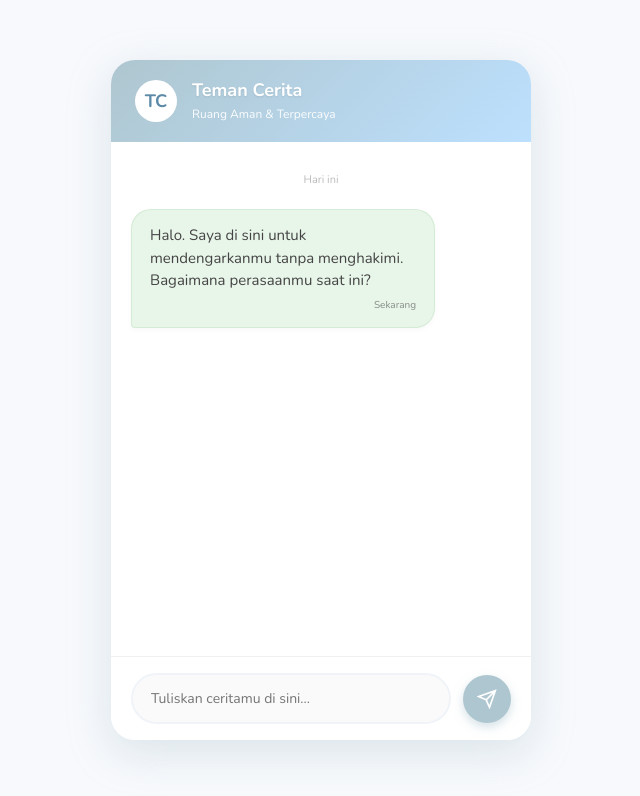
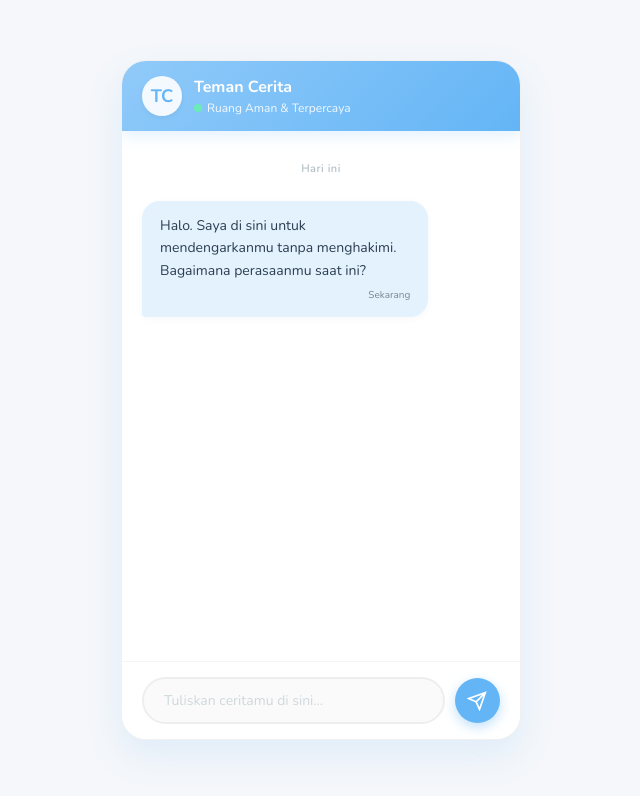
Before and after one commit to Aristoabd/konstruksi, a plain HTML site: page index.html in a window 1280 px wide. Shown: the whole page, without its empty margins (319-959 px from the left). Drawn offline with nearby package versions, Linux system fonts and the light colour scheme.

Commit message:
Update style.css

```diff
--- a/style.css
+++ b/style.css
@@ -1,36 +1,43 @@
 :root {
+    /* --- PALET WARNA BARU (LEBIH TERANG/BRIGHT) --- */
 
-    --primary-blue: #AEC6CF;
-    --deep-blue: #5D8AA8;
+    /* Biru Cerah (Langit): Memberikan kesan ruang aman yang luas & tenang */
+    /* Menggantikan biru yang terlalu 'corporate' menjadi lebih friendly */
+    --primary-blue: #64B5F6;       /* Tombol & Aksen Utama */
+    --header-gradient-1: #90CAF9;  /* Gradasi Header Kiri */
+    --header-gradient-2: #64B5F6;  /* Gradasi Header Kanan */
 
-    --healing-green: #E8F5E9;
-    --green-accent: #81C784;
+    /* Hijau Mint: Kesan healing yang segar & ringan di mata */
+    --bot-bg: #E3F2FD;             /* Background pesan bot (Biru-putih sangat muda) */
+    --bot-text: #2c3e50;           /* Teks bot (Abu tua agar kontras) */
 
-    --warm-pink: #F8BBD0;
-    --deep-pink: #D81B60;
+    /* Pink Blush: Kehangatan emosional yang lembut */
+    --user-bg: #FFCDD2;            /* Background pesan user (Pink muda) */
+    --user-text: #5D4037;          /* Teks user (Coklat tua lembut, bukan hitam) */
 
-    --clean-white: #FFFFFF;
-    --bg-color: #F7F9FC;
-
-    --text-dark: #444444;
-    --text-light: #888888;
+    /* Putih & Netral: Minimalis & Bersih */
+    --bg-app: #F5F7FA;             /* Latar belakang luar aplikasi */
+    --chat-bg: #FFFFFF;            /* Latar belakang area chat */
+    --input-bg: #FAFAFA;           /* Background kolom ketik */
 }
 
+/* Reset & Font */
 * {
     margin: 0;
     padding: 0;
     box-sizing: border-box;
-    font-family: 'Nunito', sans-serif;
+    font-family: 'Nunito', 'Segoe UI', Tahoma, Geneva, Verdana, sans-serif;
 }
 
 body {
-    background-color: var(--bg-color);
+    background-color: var(--bg-app);
     height: 100vh;
     display: flex;
     justify-content: center;
     align-items: center;
 }
 
+/* Container Utama */
 .chat-wrapper {
     width: 100%;
     height: 100%;
@@ -42,160 +49,191 @@ body {
 
 .chat-container {
     width: 100%;
-    max-width: 420px;
+    max-width: 400px; /* Sedikit lebih ramping agar elegan */
     height: 85vh;
-    background: var(--clean-white);
-    border-radius: 24px;
-    box-shadow: 0 12px 40px rgba(174, 198, 207, 0.4);
+    background: var(--chat-bg);
+    border-radius: 25px;
+    /* Shadow yang sangat lembut (glowing effect) */
+    box-shadow: 0 15px 35px rgba(100, 181, 246, 0.15);
     display: flex;
     flex-direction: column;
     overflow: hidden;
-    position: relative;
+    border: 1px solid #F0F0F0;
 }
 
+/* HEADER: Lebih Terang & Gradasi Halus */
 .chat-header {
-    background: linear-gradient(135deg, var(--primary-blue), #BDE0FE);
-    padding: 18px 24px;
+    background: linear-gradient(135deg, var(--header-gradient-1), var(--header-gradient-2));
+    padding: 15px 20px;
     display: flex;
     align-items: center;
-    gap: 15px;
+    gap: 12px;
     color: white;
-    box-shadow: 0 2px 10px rgba(0, 0, 0, 0.05);
+    /* Shadow header tipis */
+    box-shadow: 0 4px 15px rgba(100, 181, 246, 0.2);
+    z-index: 10;
 }
 
 .logo {
-    width: 42px;
-    height: 42px;
-    background: var(--clean-white);
-    color: var(--deep-blue);
+    width: 40px;
+    height: 40px;
+    background: rgba(255, 255, 255, 0.9); /* Putih agak transparan */
+    color: var(--primary-blue);
     border-radius: 50%;
     display: flex;
     align-items: center;
     justify-content: center;
     font-weight: 800;
     font-size: 18px;
+    box-shadow: 0 2px 5px rgba(0,0,0,0.05);
 }
 
 .header-info h2 {
-    font-size: 18px;
+    font-size: 16px;
     font-weight: 700;
-    color: #fff;
-    text-shadow: 0 1px 2px rgba(0, 0, 0, 0.1);
+    margin-bottom: 2px;
 }
 
 .status {
     font-size: 12px;
-    opacity: 0.95;
-    font-weight: 400;
+    opacity: 0.9;
+    display: flex;
+    align-items: center;
+    gap: 5px;
 }
 
+/* Titik hijau kecil status online */
+.status::before {
+    content: '';
+    display: block;
+    width: 8px;
+    height: 8px;
+    background-color: #69F0AE; /* Hijau neon lembut */
+    border-radius: 50%;
+}
+
+/* CHAT AREA */
 .chat-box {
     flex: 1;
     padding: 20px;
     overflow-y: auto;
-    background-color: var(--clean-white);
+    background-color: var(--chat-bg);
     display: flex;
     flex-direction: column;
-    gap: 12px;
+    gap: 15px;
+}
+
+/* Scrollbar cantik (Chrome/Safari) */
+.chat-box::-webkit-scrollbar {
+    width: 6px;
+}
+.chat-box::-webkit-scrollbar-thumb {
+    background-color: #E0E0E0;
+    border-radius: 10px;
 }
 
 .date-divider {
     text-align: center;
     font-size: 11px;
-    color: #bbb;
+    color: #B0BEC5;
     margin: 10px 0;
+    font-weight: 600;
+    letter-spacing: 0.5px;
 }
 
+/* BASE MESSAGE STYLE */
 .message {
     max-width: 80%;
     padding: 14px 18px;
-    border-radius: 20px;
-    font-size: 15px;
-    line-height: 1.5;
+    border-radius: 18px;
+    font-size: 14px;
+    line-height: 1.6;
     position: relative;
-    box-shadow: 0 2px 5px rgba(0, 0, 0, 0.03);
-    animation: fadeIn 0.4s ease;
+    box-shadow: 0 2px 8px rgba(0,0,0,0.03); /* Shadow super halus */
+    animation: slideUp 0.3s ease-out;
 }
 
-@keyframes fadeIn {
-    from {
-        opacity: 0;
-        transform: translateY(10px);
-    }
-
-    to {
-        opacity: 1;
-        transform: translateY(0);
-    }
+@keyframes slideUp {
+    from { opacity: 0; transform: translateY(15px); }
+    to { opacity: 1; transform: translateY(0); }
 }
 
-
+/* BOT MESSAGE: Putih Kebiruan (Sangat Bersih & Menenangkan) */
 .bot-message {
-    background: var(--healing-green);
-    color: var(--text-dark);
+    background: var(--bot-bg);
+    color: var(--bot-text);
     align-self: flex-start;
     border-bottom-left-radius: 4px;
-    border: 1px solid rgba(129, 199, 132, 0.2);
 }
 
+/* USER MESSAGE: Pink Lembut (Hangat & Empati) */
 .user-message {
-    background: var(--warm-pink);
-    color: #fff;
-    font-weight: 600;
+    background: var(--user-bg);
+    color: var(--user-text); /* Teks coklat tua agar mudah dibaca di background pink */
     align-self: flex-end;
     border-bottom-right-radius: 4px;
-    text-shadow: 0 1px 1px rgba(0, 0, 0, 0.1);
 }
 
 .time {
     display: block;
     font-size: 10px;
-    margin-top: 6px;
+    margin-top: 5px;
     opacity: 0.6;
     text-align: right;
 }
 
+/* INPUT AREA */
 .chat-input-area {
-    padding: 16px 20px;
-    background: var(--clean-white);
-    border-top: 1px solid #f0f0f0;
+    padding: 15px 20px;
+    background: var(--chat-bg);
+    border-top: 1px solid #F5F5F5;
     display: flex;
     align-items: center;
-    gap: 12px;
+    gap: 10px;
 }
 
 #user-input {
     flex: 1;
-    padding: 14px 18px;
-    border: 2px solid #f0f4f8;
-    border-radius: 30px;
+    padding: 12px 20px;
+    border: 2px solid #EEEEEE;
+    border-radius: 50px;
     outline: none;
     font-size: 14px;
-    transition: 0.3s;
-    background: #FAFAFA;
+    background: var(--input-bg);
+    transition: 0.3s all;
+    color: #455A64;
+}
+
+#user-input::placeholder {
+    color: #CFD8DC;
 }
 
 #user-input:focus {
     border-color: var(--primary-blue);
     background: #fff;
+    box-shadow: 0 0 0 3px rgba(100, 181, 246, 0.1);
 }
 
 #send-btn {
     background: var(--primary-blue);
     color: white;
     border: none;
-    width: 48px;
-    height: 48px;
+    width: 45px;
+    height: 45px;
     border-radius: 50%;
     cursor: pointer;
-    transition: 0.3s;
+    transition: 0.2s;
     display: flex;
     align-items: center;
     justify-content: center;
-    box-shadow: 0 4px 10px rgba(174, 198, 207, 0.5);
+    box-shadow: 0 4px 12px rgba(100, 181, 246, 0.4);
 }
 
 #send-btn:hover {
     transform: scale(1.05);
-    background: var(--deep-blue);
+    background: #42A5F5;
 }
+
+#send-btn svg {
+    margin-left: -2px; /* Koreksi optik agar ikon terlihat di tengah */
+}
```
